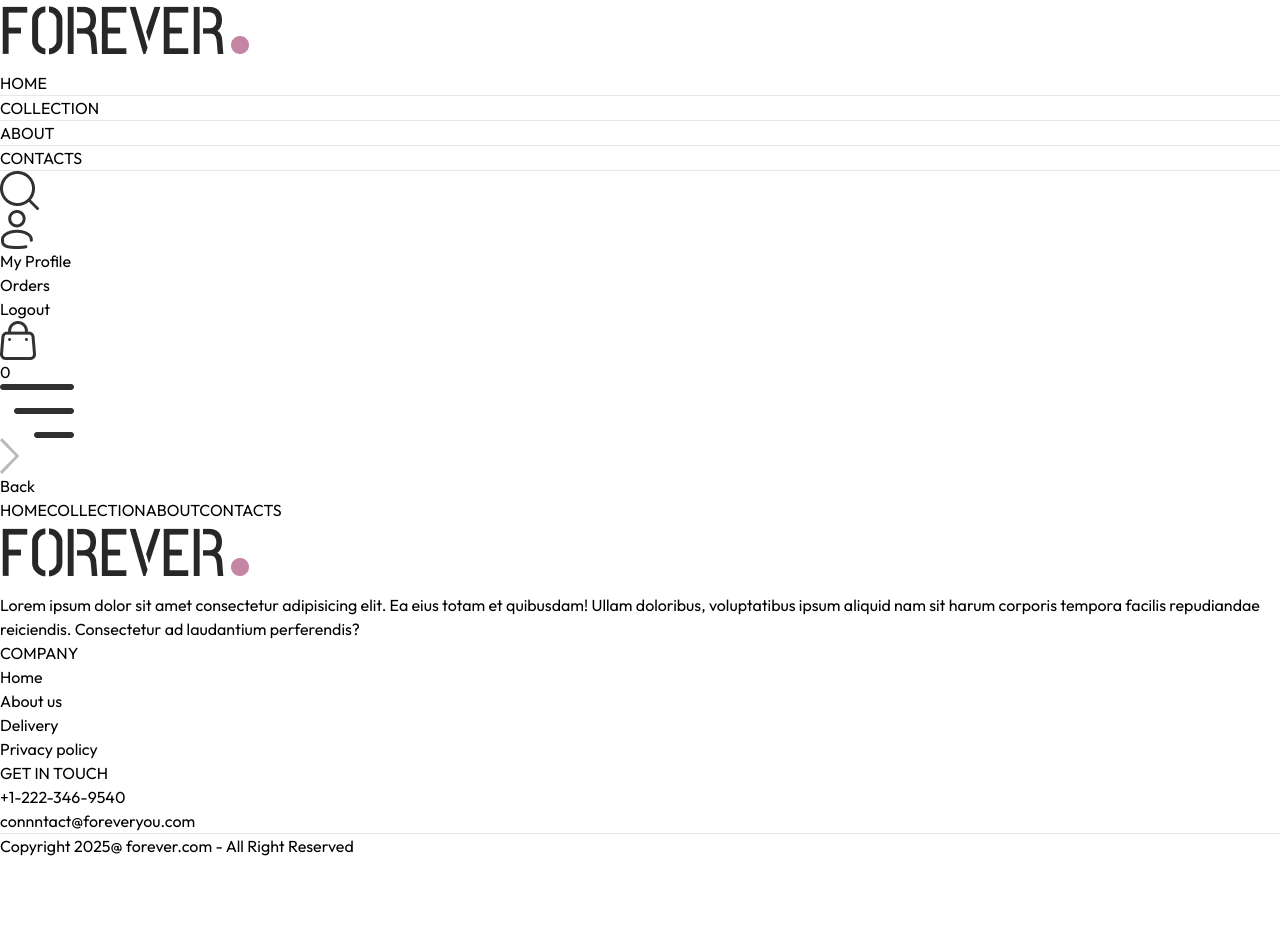
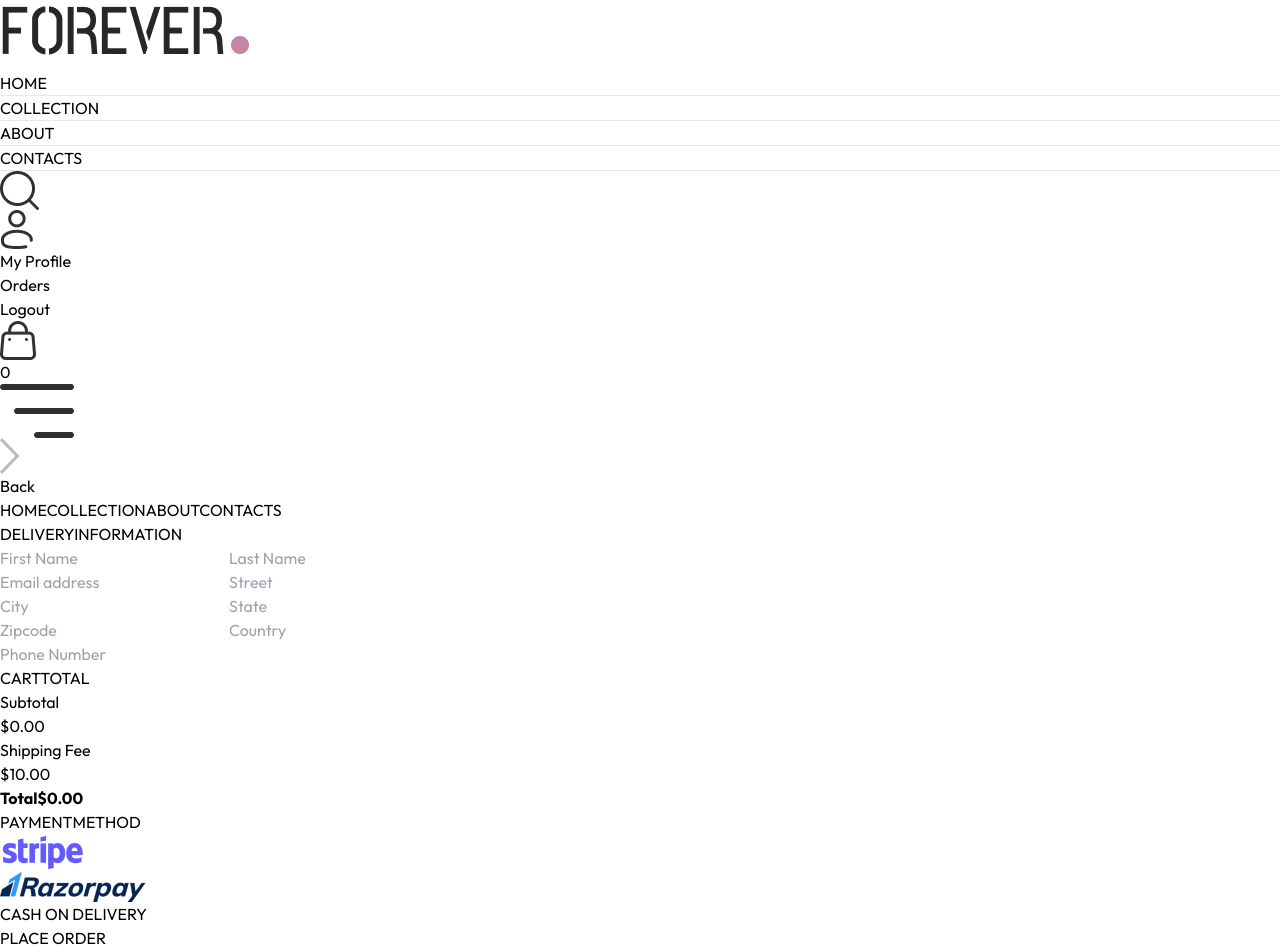
Before and after one commit to MdHashmi07/ecomm-forever-web, a React (Vite) app: page /place-order in a window 1280 px wide. Shown: the top 952 px of the page. Before the commit the page ends 858 px from the top, so only its background shows below. Built offline with nearby package versions, Linux system fonts and the light colour scheme.

Commit message:
feat: Login, sign page , about us page

```diff
--- a/src/components/Navbar.jsx
+++ b/src/components/Navbar.jsx
@@ -34,7 +34,7 @@ const Navbar = () => {
         <div className='flex items-center gap-6'>
             <img onClick={() => setShowSearch(true)} src={assets.search_icon} alt="search-icon" className='w-5 cursor-pointer' />
             <div className='group relative'>
-                <img src={assets.profile_icon} alt="profile-icon" className='w-5 cursor-pointer' />
+                <Link to={'/login'}><img src={assets.profile_icon} alt="profile-icon" className='w-5 cursor-pointer' /></Link>
                 <div className='group-hover:block hidden absolute dropdown-menu right-0 pt-4'>
                     <div className='flex flex-col gap-2 w-36 py-3 px-5 bg-slate-100 text-gray-500 rounded'>
                         <p className='cursor-pointer hover:text-black'>My Profile</p>
--- a/src/pages/About.jsx
+++ b/src/pages/About.jsx
@@ -1,9 +1,23 @@
 import React from 'react'
+import { assets } from '../assets/assets'
+import Title from '../components/Title'
 
 const About = () => {
   return (
     <div>
+      <div className='text-2xl text-center pt-8 border-t'>
+        <Title text1={'ABOUT'} text2={'US'}/>
+      </div>
 
+      <div className='my-10 flex flex-col md:flex-row gap-16'>
+          <img className='w-full md:max-w-[450px]' src={assets.about_img} alt="about img" />
+          <div className='flex flex-col justify-center gap-6 md:w-2/4 text-gray-600'>
+            <p>Forever was born out of a passion for innovation and desire to revolutionize the way people shop online. Our journey began with a simple idea:to provide a platform where customers can easily discover, explore and purchase a wide range of products from the comfort of their homes.</p>
+            <p>Since our inception, we've worked timelessly to curate a diverse selection of high-quality products that cater taste and preference. From fashion and beauty to electronics and home essentials. we offer an expensive collection sourced from tursted brands and suppliers.</p>
+            <b className='text-gray-800'>Our Mission</b>
+            <p>Our Mission  at Forever is to empower customers with choice. Convenience, and confidence. We're dedicated to providing a seamless shopping experince that exceed expectations, from browsing and ordering to delivery and beyound.</p>
+          </div>
+      </div>
     </div>
   )
 }
--- a/src/pages/Cart.jsx
+++ b/src/pages/Cart.jsx
@@ -56,21 +56,21 @@ const Cart = () => {
           })
         }
       </div>
-      {cartData.length > 0 ? <div className='flex justify-end my-20'>
-        <div className='w-full sm:w-[450px]'>
-          <CartTotal />
-          <div className='w-full text-center sm:text-end'>
-            <button onClick={() => navigate('/place-order')} className='bg-black text-white my-8 px-8 py-3'>PROCEED TO PAYMENT</button>
+      {cartData.length > 0 ?
+        <div className='flex justify-end my-20'>
+          <div className='w-full sm:w-[450px]'>
+            <CartTotal />
+            <div className='w-full text-center sm:text-end'>
+              <button onClick={() => navigate('/place-order')} className='bg-black text-white my-8 px-8 py-3'>PROCEED TO PAYMENT</button>
+            </div>
           </div>
         </div>
-      </div>
         :
         <div className='w-full h-[50vh] sm:h-[80vh] flex flex-col justify-center items-center'>
-          <svg xmlns="http://www.w3.org/2000/svg" fill="none" viewBox="0 0 24 24" strokeWidth={1.5} stroke="currentColor" className="size-10 sm:size-16 mb-3 sm:mb-5">
+          <svg xmlns="http://www.w3.org/2000/svg" fill="none" viewBox="0 0 24 24" strokeWidth={1.5} stroke="currentColor" className="size-8 sm:size-16 mb-3 sm:mb-5">
             <path strokeLinecap="round" strokeLinejoin="round" d="M15.75 10.5V6a3.75 3.75 0 1 0-7.5 0v4.5m11.356-1.993 1.263 12c.07.665-.45 1.243-1.119 1.243H4.25a1.125 1.125 0 0 1-1.12-1.243l1.264-12A1.125 1.125 0 0 1 5.513 7.5h12.974c.576 0 1.059.435 1.119 1.007ZM8.625 10.5a.375.375 0 1 1-.75 0 .375.375 0 0 1 .75 0Zm7.5 0a.375.375 0 1 1-.75 0 .375.375 0 0 1 .75 0Z" />
           </svg>
-
-          <p className='text-lg mb-2'>Your Bag is Empty!</p>
+          <p className='text-md sm:text-lg mb-2'>Your Bag is Empty!</p>
           <p className='text-xs sm:text-sm text-gray-500'>There is nothing in your bag. Let's add some items.</p>
         </div>
       }
--- a/src/pages/Login.jsx
+++ b/src/pages/Login.jsx
@@ -1,10 +1,28 @@
-import React from 'react'
+import React, { useState } from 'react'
 
 const Login = () => {
+  const [currentState, setCurrentState] = useState('Login');
+
+  const onSubmitHandler = async  (event) => {
+    event.preventDefault();
+  }
   return (
-    <div>
-
-    </div>
+    <form onSubmit={onSubmitHandler} className="flex flex-col items-center w-[90%] sm:max-w-96 m-auto mt-14 gap-4 text-gray-800">
+      <div className="inline-flex items-center gap-2 mb-2 mt-10">
+          <p className="prata-regular text-3xl">{currentState}</p>
+          <hr className="border-none h-[1.5px] w-8 bg-gray-800" />
+      </div>
+      {currentState === 'Login' ? '' : <input type="text" className="w-full px-3 py-2 border border-gray-800" placeholder="Name" required/> }
+      <input type="email" className="w-full px-3 py-2 border border-gray-800" placeholder="Email" required/>
+      <input type="password" className="w-full px-3 py-2 border border-gray-800" placeholder="Password" required/>
+      <div className='w-full flex justify-between text-sm mt-[-8px]'>
+        <p className='cursor-pointer'>Forgot Password?</p>
+        {
+          currentState === 'Login' ? <p onClick={() => setCurrentState('Sign Up')} className='cursor-pointer'>Create Account</p> : <p onClick={() => setCurrentState('Login')} className='cursor-pointer'>Login Here</p>
+        }
+      </div>
+      <button className='bg-black text-white font-light px-8 py-2 mt-4'>{currentState === 'Login' ? 'Sign In' : 'Sign Up'}</button>
+    </form>
   )
 }
 
--- a/src/pages/Orders.jsx
+++ b/src/pages/Orders.jsx
@@ -1,9 +1,43 @@
-import React from 'react'
+import React, { useContext } from 'react'
+import { ShopContext } from '../context/ShopContext'
+import Title from '../components/Title'
 
 const Orders = () => {
+  const {products, currency} = useContext(ShopContext);
+
+
   return (
-    <div>
-
+    <div className='border-t pt-16'>
+      <div className='text-2xl'>
+        <Title text1={'MY'} text2={'ORDER'}/>
+      </div>
+      <div>
+        {
+          products.slice(1,4).map((item, index) => (
+            <div key={index} className='py-4 border-t border-b text-gray-700 flex flex-col md:flex-row md:items-center md:justify-between gap-4'>
+              <div className='flex items-start gap-6 text-sm'>
+                <img className='w-16 sm:w-20' src={item.image[0]} alt="product img" />
+                <div>
+                  <p className='sm:text-base font-medium'>{item.name}</p>
+                  <div className='flex items-center gap-3 mt-2 text-base text-gray-700'>
+                    <p className='text-lg'>{currency}{item.price}</p>
+                    <p>Quantity: 1</p>
+                    <p>Size: M</p>
+                  </div>
+                  <p className='mt-2'>Date: <span className='text-gray-400'>06-11-2025</span></p>
+                </div>
+              </div>
+              <div className='md:w-1/2 flex justify-between'>
+                <div className='flex items-center gap-2'>
+                  <p className='min-w-2 h-2 rounded-full bg-green-500'></p>
+                  <p className='text-sm md:text-base'>Ready to ship</p>
+                </div>
+                <button className='border px-4 py-2 text-sm font-medium rounded-sm'>Track Order</button>
+              </div>
+            </div>
+          ))
+        }
+      </div>
     </div>
   )
 }
--- a/src/pages/PlaceOrder.jsx
+++ b/src/pages/PlaceOrder.jsx
@@ -1,9 +1,64 @@
-import React from 'react'
+import React, { useContext, useState } from 'react'
+import Title from '../components/Title'
+import CartTotal from '../components/CartTotal'
+import { assets } from '../assets/assets'
+import { ShopContext } from '../context/ShopContext'
+
 
 const PlaceOrder = () => {
+  const [method, setMethod] = useState('cod');
+  const {navigate} = useContext(ShopContext);
+
   return (
-    <div>
-
+    <div className='flex flex-col sm:flex-row justify-between gap-4 pt-5 sm:pt-14 min-h-[80vh] border-t'>
+      {/*-----------------Left Side ----------------------- */}
+      <div className='flex flex-col gap-4 w-full sm:max-w-[480px]'>
+          <div className='text-xl sm:text-2xl my-3'>
+            <Title text1={'DELIVERY'} text2={'INFORMATION'}/>
+          </div>
+          <div className='flex gap-3'>
+            <input className='border border-gray-300 rounded py-1.5 px-3.5 w-full' type="text" placeholder='First Name' />
+            <input className='border border-gray-300 rounded py-1.5 px-3.5 w-full' type="text" placeholder='Last Name' />
+          </div>
+          <input className='border border-gray-300 rounded py-1.5 px-3.5 w-full' type="email" placeholder='Email address' />
+          <input className='border border-gray-300 rounded py-1.5 px-3.5 w-full' type="email" placeholder='Street' />
+          <div className='flex gap-3'>
+            <input className='border border-gray-300 rounded py-1.5 px-3.5 w-full' type="text" placeholder='City' />
+            <input className='border border-gray-300 rounded py-1.5 px-3.5 w-full' type="text" placeholder='State' />
+          </div>
+          <div className='flex gap-3'>
+            <input className='border border-gray-300 rounded py-1.5 px-3.5 w-full' type="number" placeholder='Zipcode' />
+            <input className='border border-gray-300 rounded py-1.5 px-3.5 w-full' type="text" placeholder='Country' />
+          </div>
+            <input className='border border-gray-300 rounded py-1.5 px-3.5 w-full' type="number" placeholder='Phone Number' />
+      </div>
+      {/*--------------------Right Side------------------------*/}
+      <div className='mt-8'>
+        <div className='mt-8 min-w-80'>
+          <CartTotal/>
+        </div>
+        <div className='mt-12'>
+          <Title text1={'PAYMENT'} text2={'METHOD'}/>
+          {/*---------------Payement Method Selection---------------- */}
+          <div  className='flex gap-3 flex-col lg:flex-row'>
+            <div onClick={() => setMethod('stripe')} className='flex items-center gap-3 border p-2 px-3 cursor-pointer'>
+              <p className={`min-w-3.5 h-3.5 border rounded-full ${method === 'stripe' ? 'bg-green-300' : ''}`}></p>
+              <img className='h-5 mx-4' src={assets.stripe_logo} alt="strip logo" />
+            </div>
+             <div onClick={() => setMethod('razorpay')} className='flex items-center gap-3 border p-2 px-3 cursor-pointer'>
+              <p className={`min-w-3.5 h-3.5 border rounded-full ${method === 'razorpay' ? 'bg-green-300' : ''}`}></p>
+              <img className='h-5 mx-4' src={assets.razorpay_logo} alt="razorpay logo" />
+            </div>
+             <div onClick={() => setMethod('cod')} className='flex items-center gap-3 border p-2 px-3 cursor-pointer'>
+              <p className={`min-w-3.5 h-3.5 border rounded-full ${method === 'cod' ? 'bg-green-300' : ''}`}></p>
+              <p className='text-gray-500 text-sm font-medium mx-4'>CASH ON DELIVERY</p>
+            </div>
+          </div>
+          <div className='w-full text-end mt-8'>
+            <button onClick={() => navigate('/orders')} className='bg-black text-white px-16 py-3 text-sm'>PLACE ORDER</button>
+          </div>
+        </div>
+      </div>
     </div>
   )
 }
```
